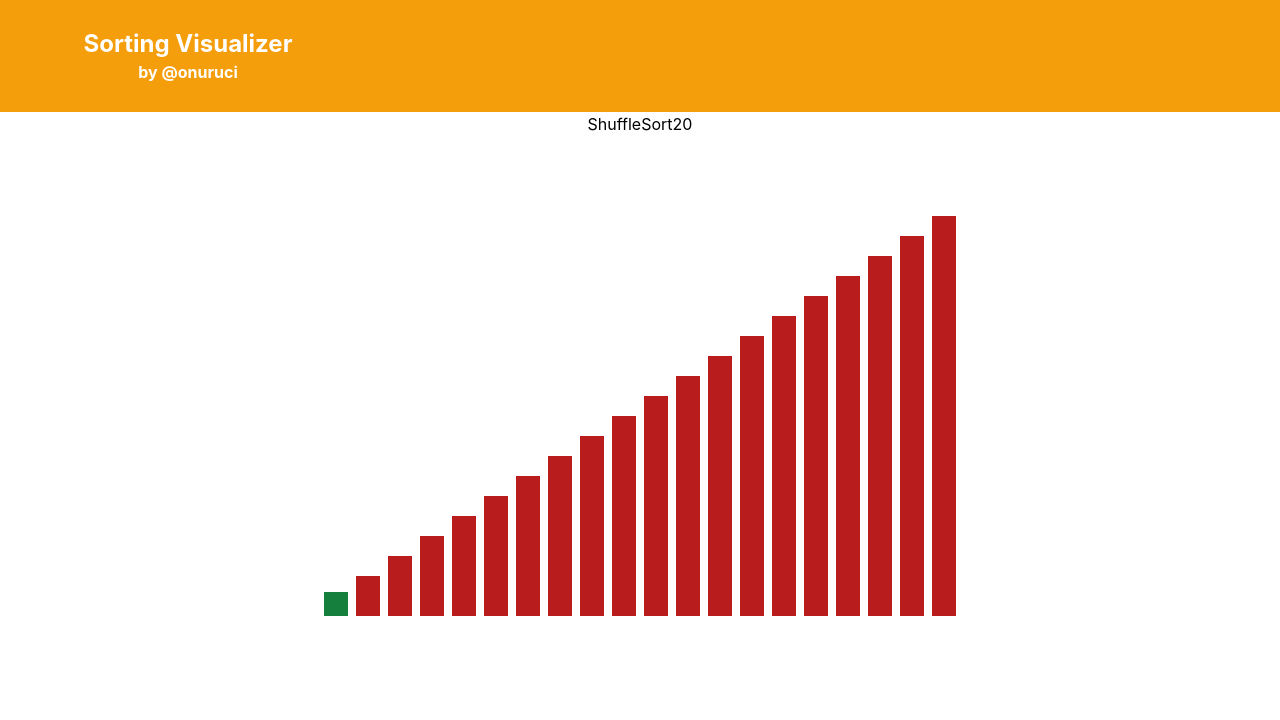
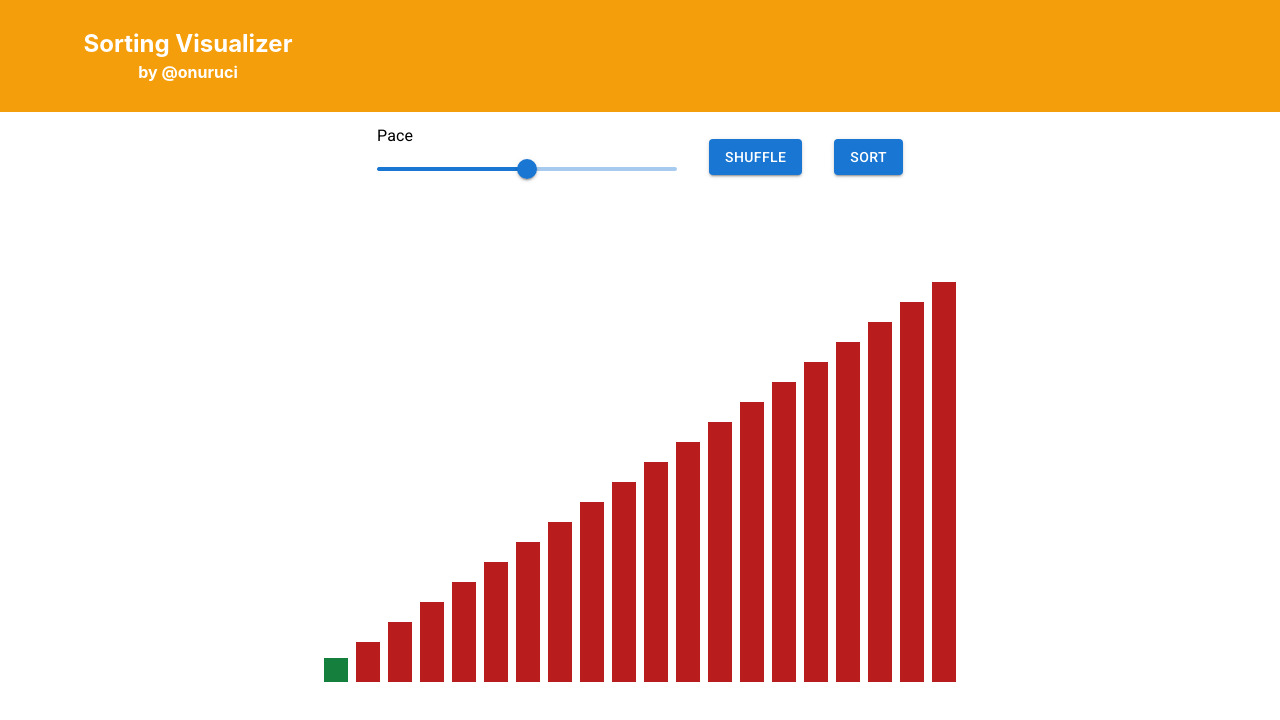
Before and after one commit to onuruci/sorting-visualizer, a React (Create React App) app: page / in a window 1280 px wide. Shown: the top 720 px of the page. Built offline with nearby package versions, Linux system fonts and the light colour scheme.

Commit message:
pace selection added

```diff
--- a/src/App.tsx
+++ b/src/App.tsx
@@ -2,12 +2,20 @@ import React from 'react';
 import { useState, useEffect } from 'react';
 import './App.css';
 import { handleShuffle, bubbleSort } from './algorithms';
+import Box from '@mui/material/Box';
 import Slider from '@mui/material/Slider';
+import { Typography } from '@mui/material';
+import Button from '@mui/material/Button';
 
 function App() {
   const [barCount, setBarCount] = useState(20);
   const [bars, setBars] = useState([1]);
   const [selectedNum, setSelected] = useState(0);
+  const [pace, setPace] = useState(50);
+
+  const handlePaceChange = (e: any) => {
+    setPace(100 - e.target.value);
+  };
 
   useEffect(() => {
     let arr = [];
@@ -30,9 +38,16 @@ function App() {
           </h2>
         </div>
       </div>
-      <button onClick={() => handleShuffle(bars, setBars)}> Shuffle</button>
-      <button onClick={() => bubbleSort(bars, setBars, setSelected)}> Sort</button>
-      {bars[0]}
+      <div className='max-w-fit p-3 mx-auto text-left flex space-x-8 items-center'>
+        <Box width={300}>
+          <Typography gutterBottom>
+            Pace
+          </Typography>
+          <Slider defaultValue={50} valueLabelDisplay="auto" min={10} max={90} onChange={(e) => handlePaceChange(e)} />
+        </Box>
+        <Button variant="contained" className='bg-cyan-300 max-h-12' onClick={() => handleShuffle(bars, setBars, pace)} >Shuffle</Button>
+        <Button variant="contained" className='bg-cyan-300 max-h-12' onClick={() => bubbleSort(bars, setBars, setSelected, pace)}>Sort</Button>
+      </div>
       <div className='flex items-center mx-auto max-w-fit mt-20'>
         {
           bars.map((e: number, i) => {
--- a/src/algorithms/bubbleSort.ts
+++ b/src/algorithms/bubbleSort.ts
@@ -2,7 +2,7 @@ import sleep from "./sleep";
 
 // set types
 
-const bubbleSort = async (bars: number[], setBars: any, setSelected: any) => {
+const bubbleSort = async (bars: number[], setBars: any, setSelected: any, pace: number) => {
   let array = bars;
   let sorted = false;
   let lenToLoop = array.length;
@@ -23,7 +23,7 @@ const bubbleSort = async (bars: number[], setBars: any, setSelected: any) => {
         setSelected(i);
       }
       setBars([...array]);
-      await sleep(50);
+      await sleep(pace);
     }
     lenToLoop -= 1;
     console.log(lenToLoop);
@@ -32,7 +32,7 @@ const bubbleSort = async (bars: number[], setBars: any, setSelected: any) => {
   console.log(bars);
 
   setBars([...array]);
-  setSelected(-1);
+  setSelected(0);
 };
 
 export default bubbleSort;
--- a/src/algorithms/shuffle.ts
+++ b/src/algorithms/shuffle.ts
@@ -1,6 +1,6 @@
 import sleep from "./sleep";
 
-const handleShuffle = async (bars: number[], setBars: any) => {
+const handleShuffle = async (bars: number[], setBars: any, pace: number) => {
   console.log("Shuffle");
   let array = bars;
   for (let i = array.length - 1; i > 0; i--) {
@@ -8,7 +8,7 @@ const handleShuffle = async (bars: number[], setBars: any) => {
     [array[i], array[j]] = [array[j], array[i]];
     console.log(array);
     setBars([...array]);
-    await sleep(10);
+    await sleep(pace);
   }
 };
 
```
